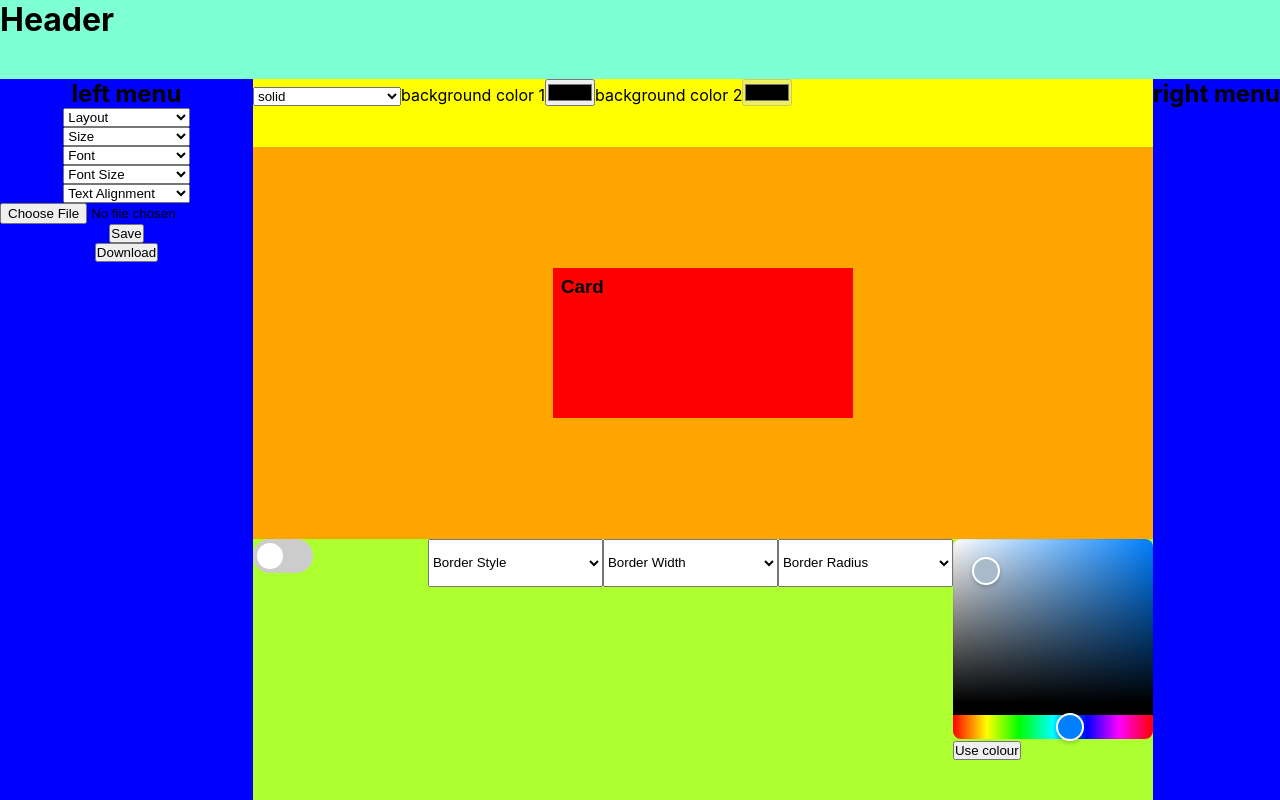
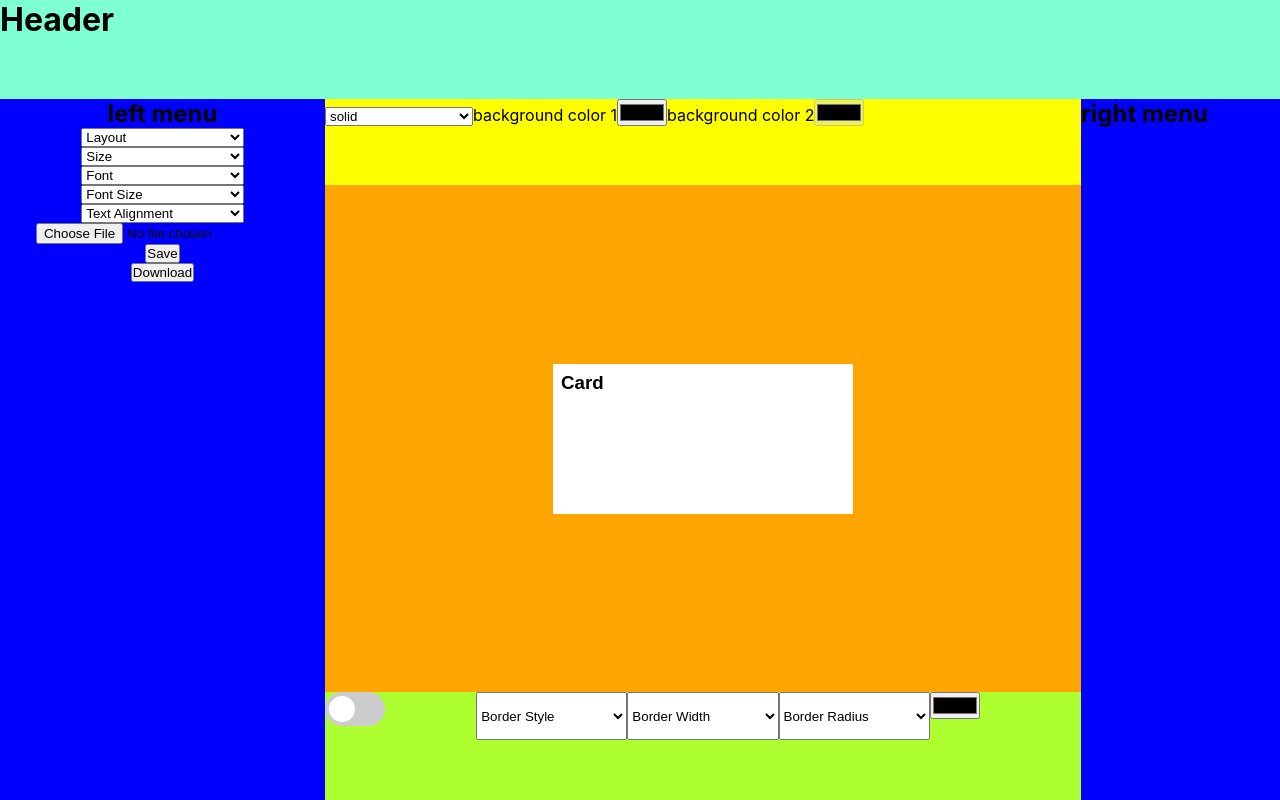
Before and after one commit to TomBirbeck/personal-card-designer, a React (Create React App) app: page / in a window 1280 px wide. Built offline with nearby package versions, Linux system fonts and the light colour scheme.

Commit message:
background color connected up to card. need to implement check for type and figure out how to implement css for it

```diff
--- a/src/components/App/index.tsx
+++ b/src/components/App/index.tsx
@@ -21,6 +21,9 @@ function App() {
     borderWidth: 1,
     borderRadius: 0,
     borderColor: 'black',
+    backgroundStyle: 'solid',
+    backgroundColorOne: '#FFFFFF',
+    backgroundColorTwo: '',
   })
   return (
     <cardDesignContext.Provider value={cardProperties}>
--- a/src/components/BottomMenu/index.tsx
+++ b/src/components/BottomMenu/index.tsx
@@ -1,13 +1,9 @@
 import { ChangeEvent, useContext, useState } from 'react'
-import { HexColorPicker } from "react-colorful";
 import cardDesignContext from '../../context'
 import '../BottomMenu/BottomMenu.css'
 
 const BottomMenu = () => {
     const [cardProperties, setCardProperties] = useContext(cardDesignContext)
-    const [chooseColor, setChooseColor] = useState(true)
-    const [color, setColor] = useState("#aabbcc");
-
 
     const handleBorder = () => {
         setCardProperties({...cardProperties, border: !cardProperties.border})
@@ -25,8 +21,8 @@ const BottomMenu = () => {
         setCardProperties({...cardProperties, borderRadius: Number(e.target.value)})
     }
 
-    const handleBorderColor = (e: any) => {
-        setCardProperties({...cardProperties, borderColor: color})
+    const handleBorderColor = (e: ChangeEvent<HTMLInputElement>) => {
+        setCardProperties({...cardProperties, borderColor: e.target.value})
     }
 
 
@@ -66,10 +62,7 @@ const BottomMenu = () => {
             <option value={1.5}>24px</option>
             <option value={2}>32px</option>
         </select>
-        { chooseColor ?
-        <div>
-        <HexColorPicker color={color} onChange={setColor}/> <button onClick={handleBorderColor}>Use colour</button>
-        </div> : <p>border colour</p>}
+        <input type={'color'} onChange={handleBorderColor}/>
         </div>
     )
 }
--- a/src/components/Card/index.tsx
+++ b/src/components/Card/index.tsx
@@ -3,7 +3,21 @@ import cardDesignContext from "../../context"
 
 const Card = () => {
     const props= useContext(cardDesignContext)
-    const {height, width, font, fontSize, textAlign, border, borderStyle, borderWidth, borderRadius, borderColor} = props[0]
+    const {
+        height,
+        width,
+        font,
+        fontSize,
+        textAlign,
+        border,
+        borderStyle,
+        borderWidth,
+        borderRadius,
+        borderColor,
+        backgroundStyle,
+        backgroundColorOne,
+        backgroundColorTwo,
+    } = props[0]
     const [borderType, setBorderType] = useState('')
 
     useEffect(() => {
@@ -25,9 +39,9 @@ const Card = () => {
             fontFamily: `${font}`,
             fontSize: `${fontSize}px`,
             textAlign: `left`,
-            backgroundColor: 'red',
             border: `${borderType}`,
-            borderRadius: `${borderRadius}rem`
+            borderRadius: `${borderRadius}rem`,
+            backgroundColor: `${backgroundColorOne}`
         }}
         >
             <h3>Card</h3>
--- a/src/components/TopMenu/index.tsx
+++ b/src/components/TopMenu/index.tsx
@@ -1,23 +1,25 @@
-import { ChangeEvent, useState } from 'react'
+import { ChangeEvent, useContext, useState } from 'react'
+import cardDesignContext from '../../context'
 import '../TopMenu/TopMenu.css'
 
 const TopMenu = () => {
-
+    const [cardProperties, setCardProperties] = useContext(cardDesignContext)
     const [test, setTest] = useState({backgroundStyle: 'solid', backgroundColorOne: '', backgroundColorTwo: ''})
 
     const handleBackgroundStyle = (e: ChangeEvent<HTMLSelectElement>) => {
     setTest({...test, backgroundStyle: e.target.value})
+    setCardProperties({...cardProperties, backgroundStyle: e.target.value})
 }
 
 const handleBackgroundColorOne = (e: ChangeEvent<HTMLInputElement>) => {
     setTest({...test, backgroundColorOne: e.target.value})
+    setCardProperties({...cardProperties, backgroundColorOne: e.target.value})
 }
 
 const handleBackgroundColorTwo = (e: ChangeEvent<HTMLInputElement>) => {
     setTest({...test, backgroundColorTwo: e.target.value})
+    setCardProperties({...cardProperties, backgroundColorTwo: e.target.value})
     }
-
-    console.log(test)
     return (
         <div className='top-menu'>
             <select
--- a/src/context/index.ts
+++ b/src/context/index.ts
@@ -12,6 +12,9 @@ const cardDesignContext = createContext<[{
     borderWidth: number,
     borderRadius: number,
     borderColor: string,
+    backgroundStyle: string,
+    backgroundColorOne: string,
+    backgroundColorTwo: string,
 },
     (properties: {
         layout: number,
@@ -25,6 +28,9 @@ const cardDesignContext = createContext<[{
         borderWidth: number,
         borderRadius: number,
         borderColor: string,
+        backgroundStyle: string,
+        backgroundColorOne: string,
+        backgroundColorTwo: string,
     }) => void ]>([{
         layout : 1,
         height: 150,
@@ -37,6 +43,9 @@ const cardDesignContext = createContext<[{
         borderWidth: 1,
         borderRadius: 0,
         borderColor: 'red',
+        backgroundStyle: 'solid',
+        backgroundColorOne: '#FFFFFF',
+        backgroundColorTwo: '',
 
 }, () => {}])
 export default cardDesignContext
```
Lines whose indentation alone changed are shown as unchanged.
